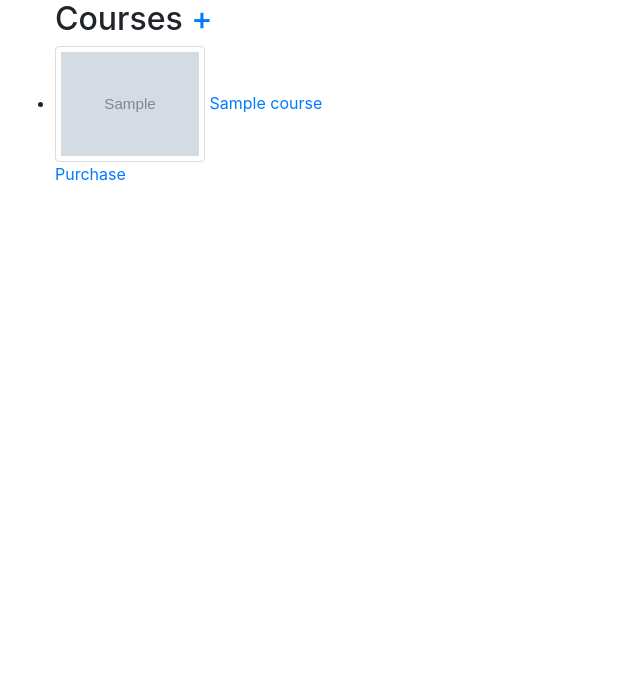
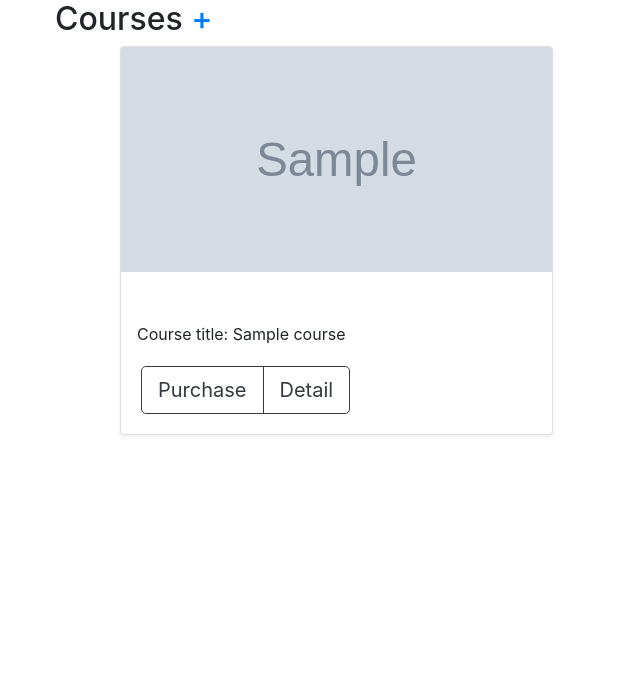
Before and after one commit to jnahc/arc-education-site, a Django app: page /courses/ in a window 1280 px wide. Shown: the part 56-731 px from the top of the page, without its empty margins (0-640 px from the left). Run offline with Django 3.2, Linux system fonts and the light colour scheme; tables that the repository leaves empty hold one stand-in row (values such as "Sample post"); grey boxes marked "Sample" are stand-in pictures; some libraries are stand-ins or nearby versions; some web fonts are replaced.

Commit message:
course_list css

```diff
--- a/arc_app/static/css/main.css
+++ b/arc_app/static/css/main.css
@@ -463,19 +463,13 @@ body {
   }
 }
 
-<<<<<<< HEAD
-.about_page_four{
-  margin-top: 0;
-  background: rgba(141, 139, 139, 0.65);
-
-
-
-}
-=======
 @media (max-aspect-ratio: 16/9) {
   .home-page-loged-video {
     width: auto;
     height: 100%;
   }
 } */
->>>>>>> submaster
+.course_list_page_style{
+
+  background: black;
+}
--- a/arc_app/templates/course_list.html
+++ b/arc_app/templates/course_list.html
@@ -7,16 +7,24 @@
     <a href="{% url 'course_create' %}">+</a>
   </h2>
   {% for course in courses %}
-  <a href="{% url 'course_detail' course_slug=course.slug %}">
-    <li class="track">
-      <img src="{{course.photo_url}}" alt="{{course.title}}" class="course-pic">
-      {{ course.title }}
-      <p>
-        <a href="{% url 'purchase_create' course_slug=course.slug %}">Purchase</a>
-      </p>
-    </li>
-  </a>
+
+    <div class="container  ">
+        <section class="course_list_page_style">
+      <div class="col-md-5 float-left mb-2">
+        <div class="card mb- shadow-sm ">
+          <img class="bd-placeholder-img card-img-top" width="100%" height="225" src="{{course.photo_url}}"  role="img" ><rect width="100%" height="100%" fill="#55595c"></rect><text class="ml-3" x="50%" y="50%" fill="#eceeef" dy=".3em">Course title:  {{course.title}}</text></img>
+          <div class="card-body">
+            <div class="d-flex justify-content-between align-items-center">
+              <div class="btn-group">
+                <a class= "btn btn-outline-dark btn-lg " href="{% url 'purchase_create' course_slug=course.slug %}">Purchase</a></button>
+                <a class= "btn btn-outline-dark btn-lg " href="{% url 'course_detail' course_slug=course.slug %}">Detail</a></button>
+              </div>
+            </div>
+          </div>
+        </div>
+         </section>
+      </div>
+
   {% endfor %}
 </ul>
-
 {% endblock %}
```
